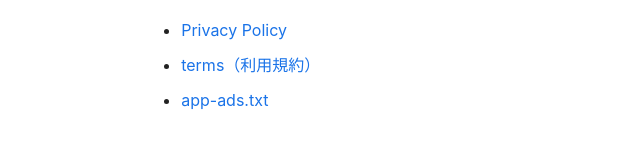
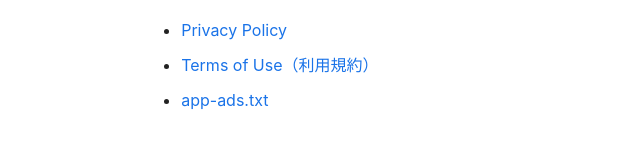
Before and after one commit to yamazaki0305/yamazaki0305.github.io, a plain HTML site: page index.html in a window 1280 px wide. Shown: the part 418-560 px from the top of the page, without its empty margins (158-798 px from the left). Drawn offline with Linux system fonts and the light colour scheme.

Commit message:
Update link text for terms of use

```diff
--- a/index.html
+++ b/index.html
@@ -37,7 +37,7 @@
   <h2>Legal</h2>
   <ul>
     <li><a href="https://yamazaki1.webnode.jp/gameprivacypolicy/">Privacy Policy</a></li>
-    <li><a href="https://yamazaki1.webnode.jp/terms/">terms（利用規約）</a></li>
+    <li><a href="https://yamazaki1.webnode.jp/terms/">Terms of Use（利用規約）</a></li>
     <li><a href="/app-ads.txt">app-ads.txt</a></li>
   </ul>
 
```
